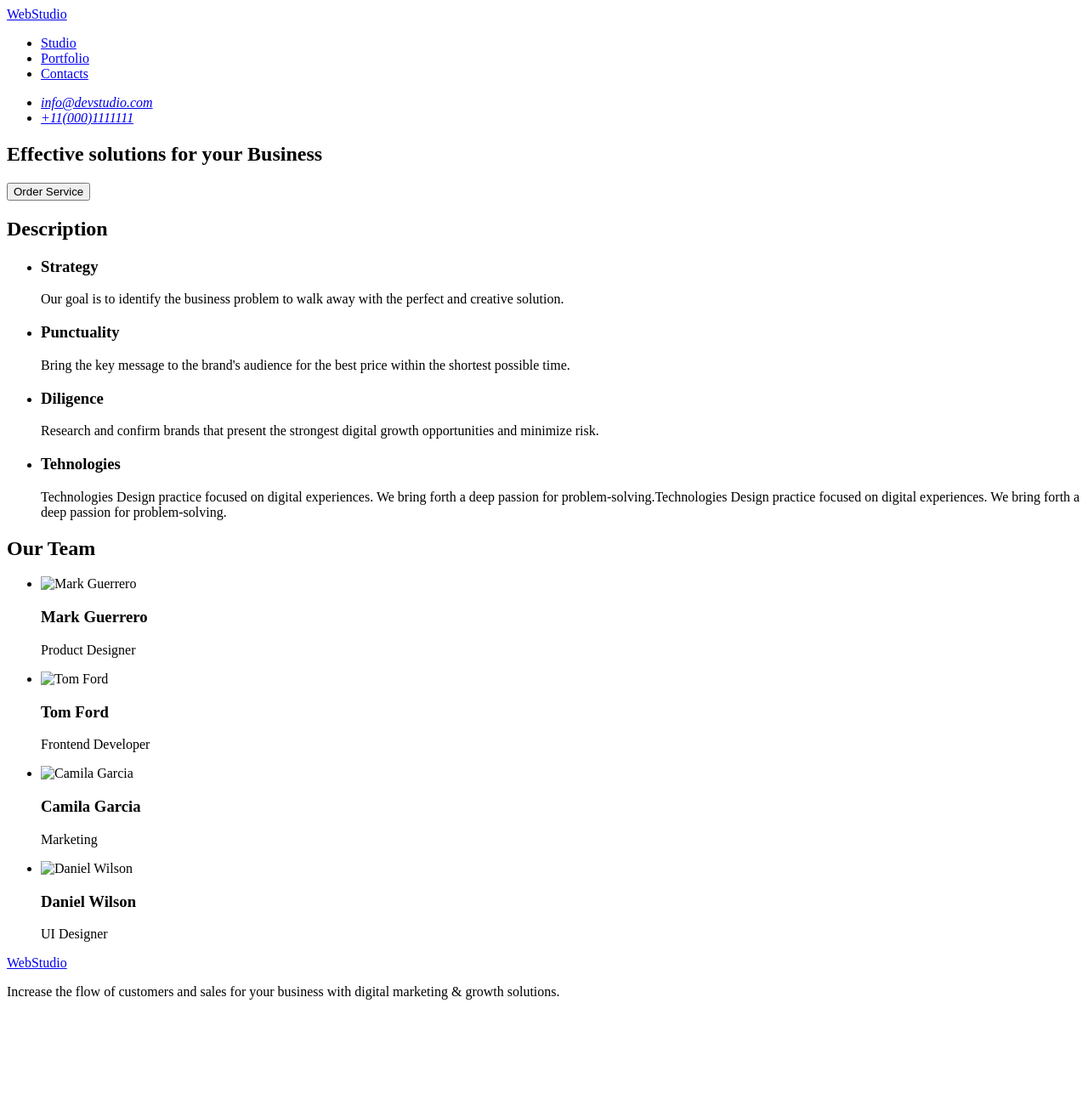
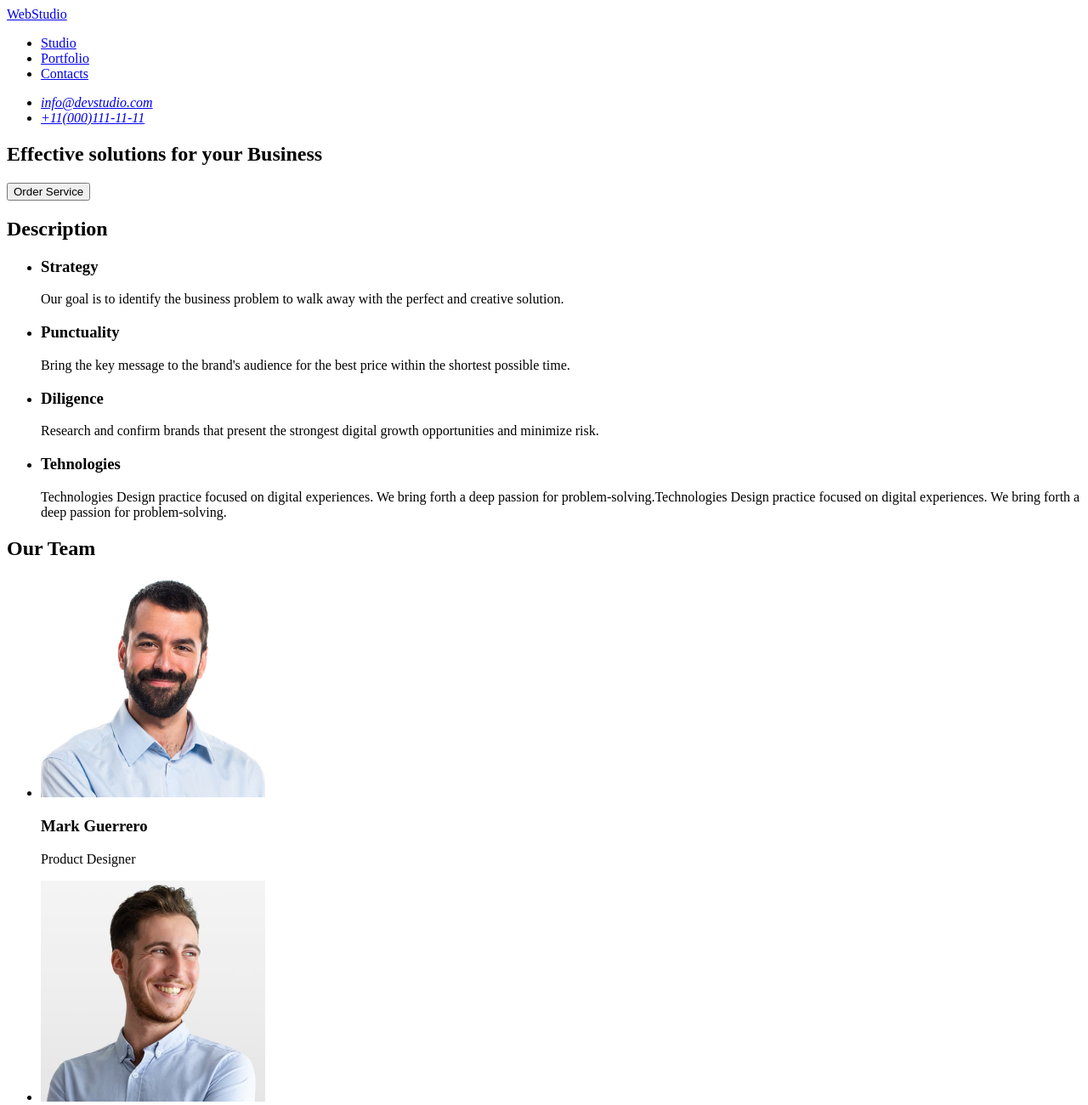
Before and after one commit to Vovanlopatozavr2005/goit-markup-hw-01, a plain HTML site: page index.html in a window 1280 px wide. Shown: the top 1300 px of the page at 85% size. Before the commit the page ends 1192 px from the top, so only its background shows below. Drawn offline with Linux system fonts and the light colour scheme.

Commit message:
Update index.html

```diff
--- a/index.html
+++ b/index.html
@@ -10,7 +10,7 @@
     <!--Header section-->
     <header>
       <nav>
-        <a href="/index.html">WebStudio</a>
+        <a href="index.html">WebStudio</a>
         <ul>
           <li>
             <a href="#Studio">Studio</a>
@@ -27,7 +27,7 @@
       <address>
         <ul>
           <li><a href="mailto:info@devstudio.com">info@devstudio.com</a></li>
-          <li><a href="tel:+11(000)1111111">+11(000)1111111</a></li>
+          <li><a href="tel:+110001111111">+11(000)111-11-11</a></li>
         </ul>
       </address>
     </header>
@@ -80,22 +80,22 @@
 
         <ul>
           <li>
-            <img src="./image/img-1.jpg" width="264" alt="Mark Guerrero" />
+            <img src="./images/img-1.jpg" width="264" alt="Mark Guerrero" />
             <h3>Mark Guerrero</h3>
             <p>Product Designer</p>
           </li>
           <li>
-            <img src="./image/img-2.jpg" width="264" alt="Tom Ford" />
+            <img src="./images/img-2.jpg" width="264" alt="Tom Ford" />
             <h3>Tom Ford</h3>
             <p>Frontend Developer</p>
           </li>
           <li>
-            <img src="./image/img-3.jpg" width="264" alt="Camila Garcia" />
+            <img src="./images/img-3.jpg" width="264" alt="Camila Garcia" />
             <h3>Camila Garcia</h3>
             <p>Marketing</p>
           </li>
           <li>
-            <img src="./image/img-4.jpg" width="264" alt="Daniel Wilson" />
+            <img src="./images/img-4.jpg" width="264" alt="Daniel Wilson" />
             <h3>Daniel Wilson</h3>
             <p>UI Designer</p>
           </li>
```
